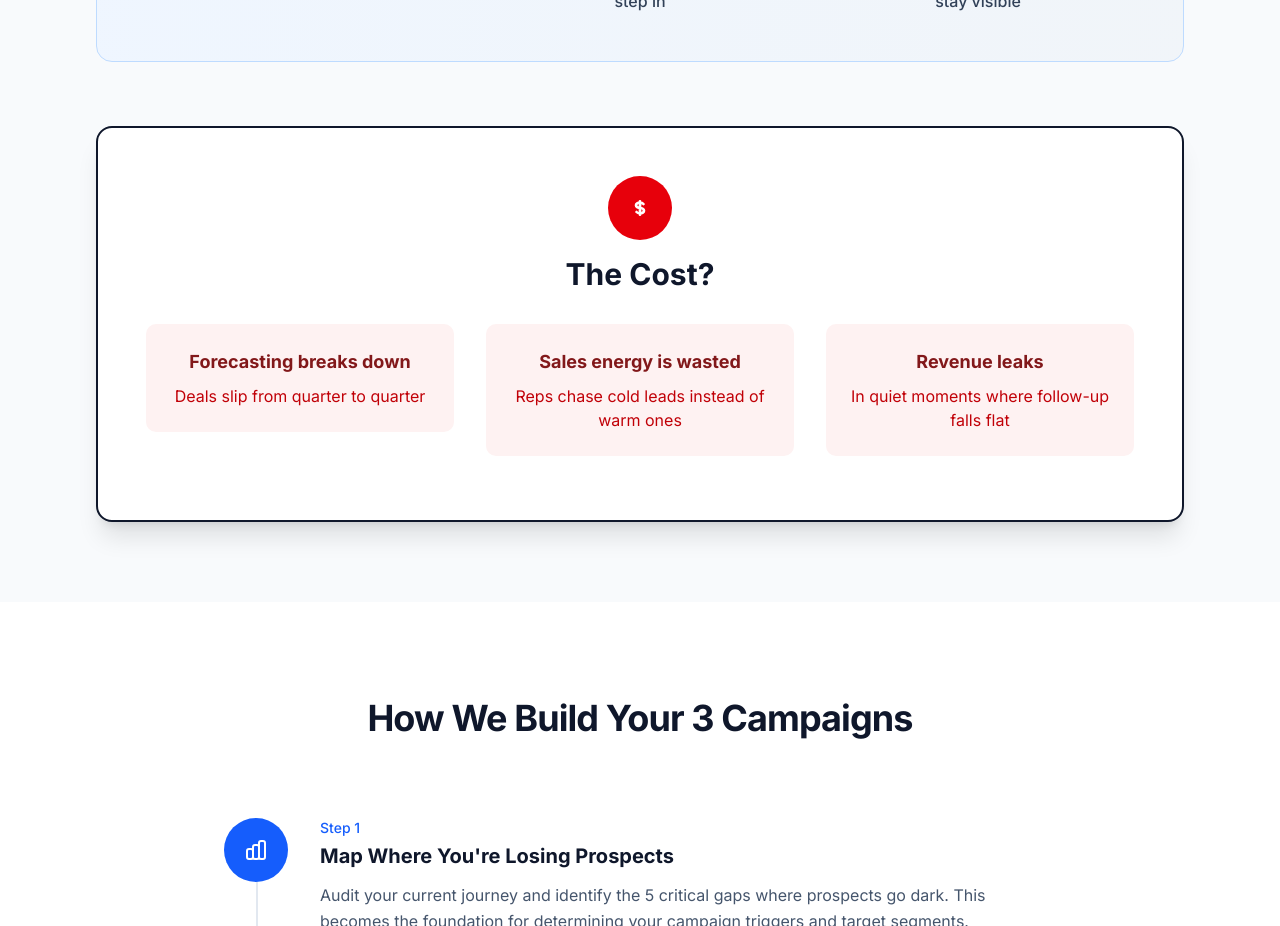
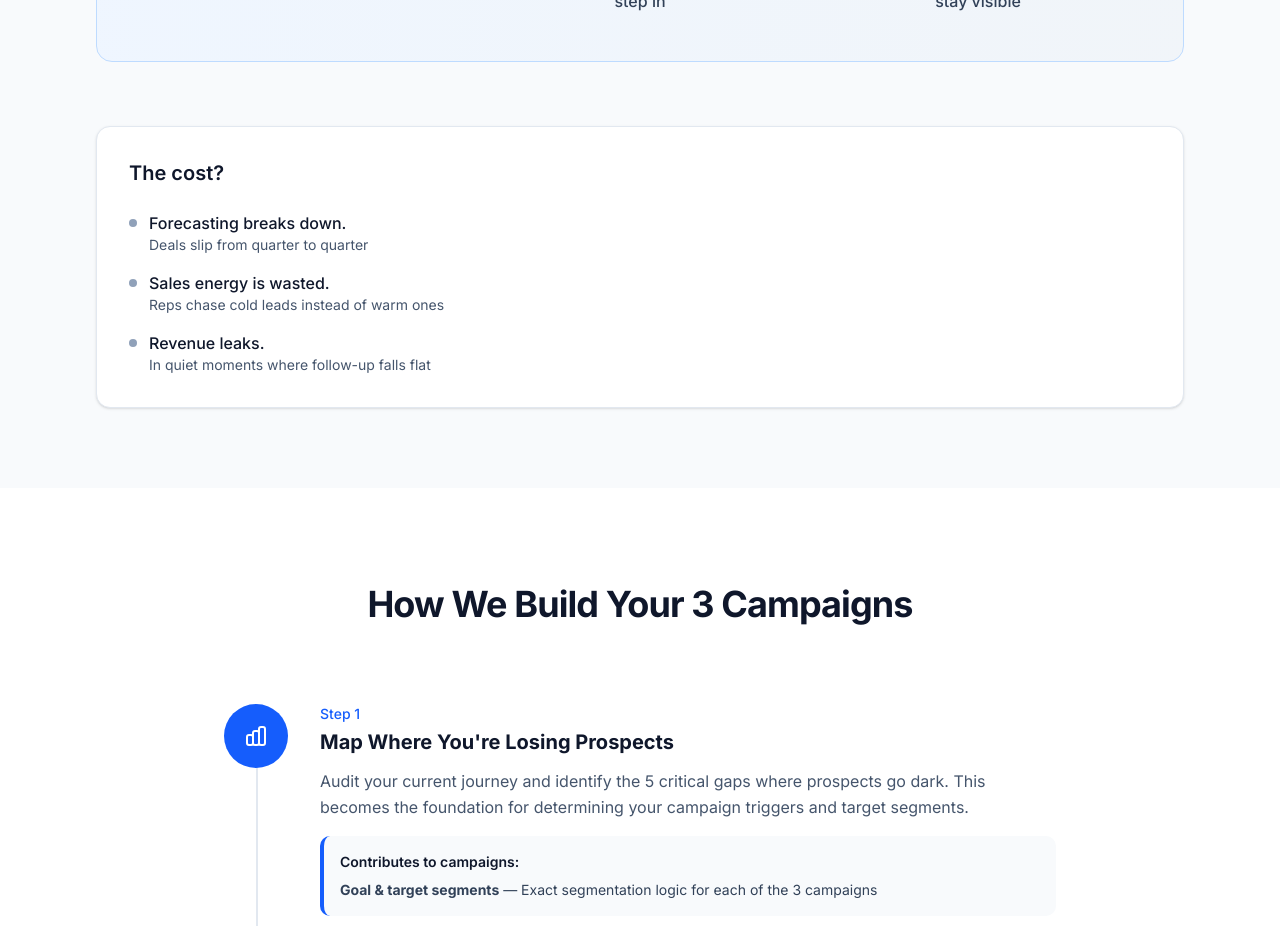
Before and after one commit to ymar/winpoint.nl, a Next.js app: page / in a window 1280 px wide. Shown: the part 2260-3186 px from the top of the page. Built offline with nearby package versions, Linux system fonts and the light colour scheme.

Commit message:
Update page.tsx

```diff
--- a/app/page.tsx
+++ b/app/page.tsx
@@ -249,32 +249,30 @@ export default function HomePage() {
           </div>
 
           {/* The Cost */}
-          <div className="bg-white rounded-2xl p-8 sm:p-12 shadow-xl border-2 border-slate-900">
-            <div className="text-center mb-8">
-              <div className="w-16 h-16 bg-red-600 rounded-full flex items-center justify-center mx-auto mb-4">
-                <svg className="w-8 h-8 text-white" fill="none" stroke="currentColor" viewBox="0 0 24 24">
-                  <path strokeLinecap="round" strokeLinejoin="round" strokeWidth={2} d="M12 8c-1.657 0-3 .895-3 2s1.343 2 3 2 3 .895 3 2-1.343 2-3 2m0-8c1.11 0 2.08.402 2.599 1M12 8V7m0 1v8m0 0v1m0-1c-1.11 0-2.08-.402-2.599-1" />
-                </svg>
-              </div>
-              <h3 className="text-2xl sm:text-3xl font-bold text-slate-900 mb-4">The Cost?</h3>
+          <div className="bg-white rounded-xl p-6 sm:p-8 shadow-sm border border-slate-200">
+            <div className="mb-6">
+              <h3 className="text-xl font-semibold text-slate-900 mb-2">The cost?</h3>
             </div>
-            <div className="grid md:grid-cols-3 gap-8">
-              <div className="text-center">
-                <div className="bg-red-50 rounded-lg p-6 mb-4">
-                  <h4 className="text-lg font-bold text-red-900 mb-2">Forecasting breaks down</h4>
-                  <p className="text-red-700">Deals slip from quarter to quarter</p>
+            <div className="space-y-4">
+              <div className="flex items-start space-x-3">
+                <div className="w-2 h-2 bg-slate-400 rounded-full mt-2 flex-shrink-0"></div>
+                <div>
+                  <p className="text-slate-900 font-medium">Forecasting breaks down.</p>
+                  <p className="text-slate-600 text-sm">Deals slip from quarter to quarter</p>
                 </div>
               </div>
-              <div className="text-center">
-                <div className="bg-red-50 rounded-lg p-6 mb-4">
-                  <h4 className="text-lg font-bold text-red-900 mb-2">Sales energy is wasted</h4>
-                  <p className="text-red-700">Reps chase cold leads instead of warm ones</p>
+              <div className="flex items-start space-x-3">
+                <div className="w-2 h-2 bg-slate-400 rounded-full mt-2 flex-shrink-0"></div>
+                <div>
+                  <p className="text-slate-900 font-medium">Sales energy is wasted.</p>
+                  <p className="text-slate-600 text-sm">Reps chase cold leads instead of warm ones</p>
                 </div>
               </div>
-              <div className="text-center">
-                <div className="bg-red-50 rounded-lg p-6 mb-4">
-                  <h4 className="text-lg font-bold text-red-900 mb-2">Revenue leaks</h4>
-                  <p className="text-red-700">In quiet moments where follow-up falls flat</p>
+              <div className="flex items-start space-x-3">
+                <div className="w-2 h-2 bg-slate-400 rounded-full mt-2 flex-shrink-0"></div>
+                <div>
+                  <p className="text-slate-900 font-medium">Revenue leaks.</p>
+                  <p className="text-slate-600 text-sm">In quiet moments where follow-up falls flat</p>
                 </div>
               </div>
             </div>
```
